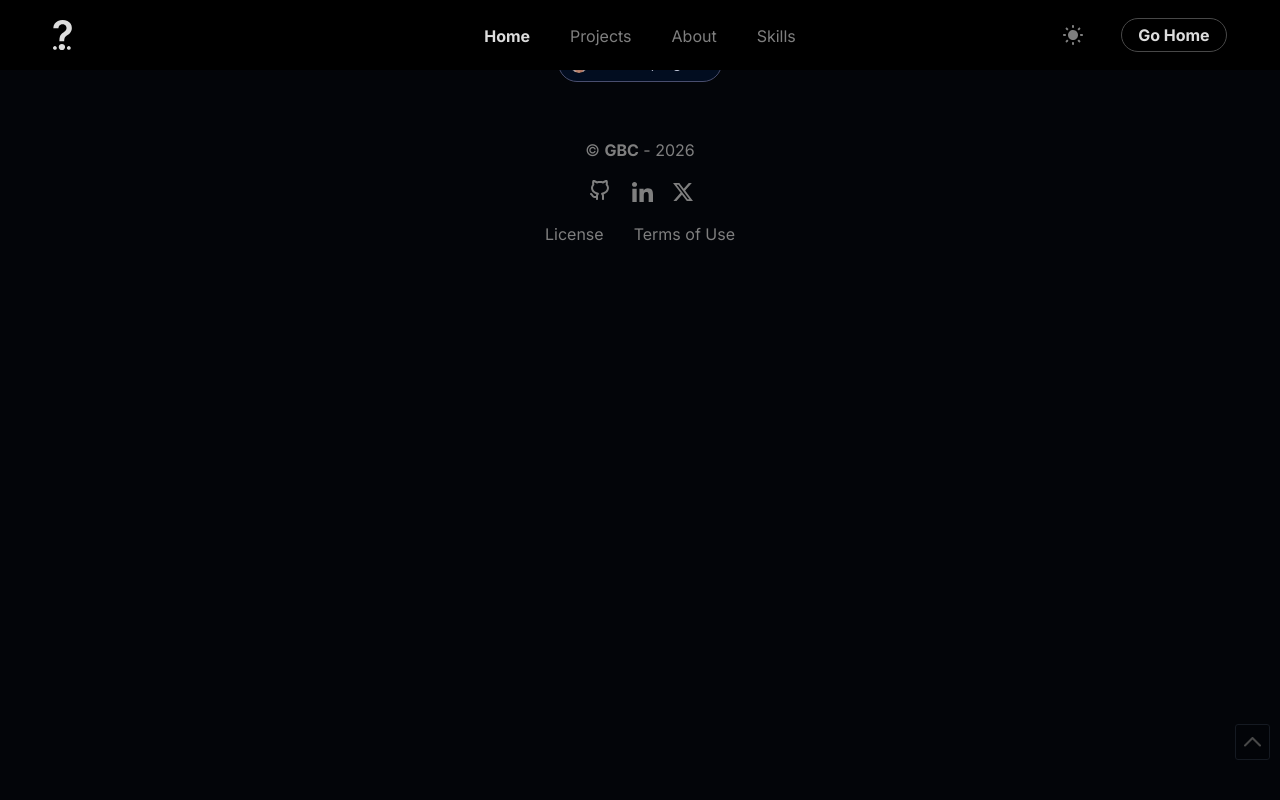
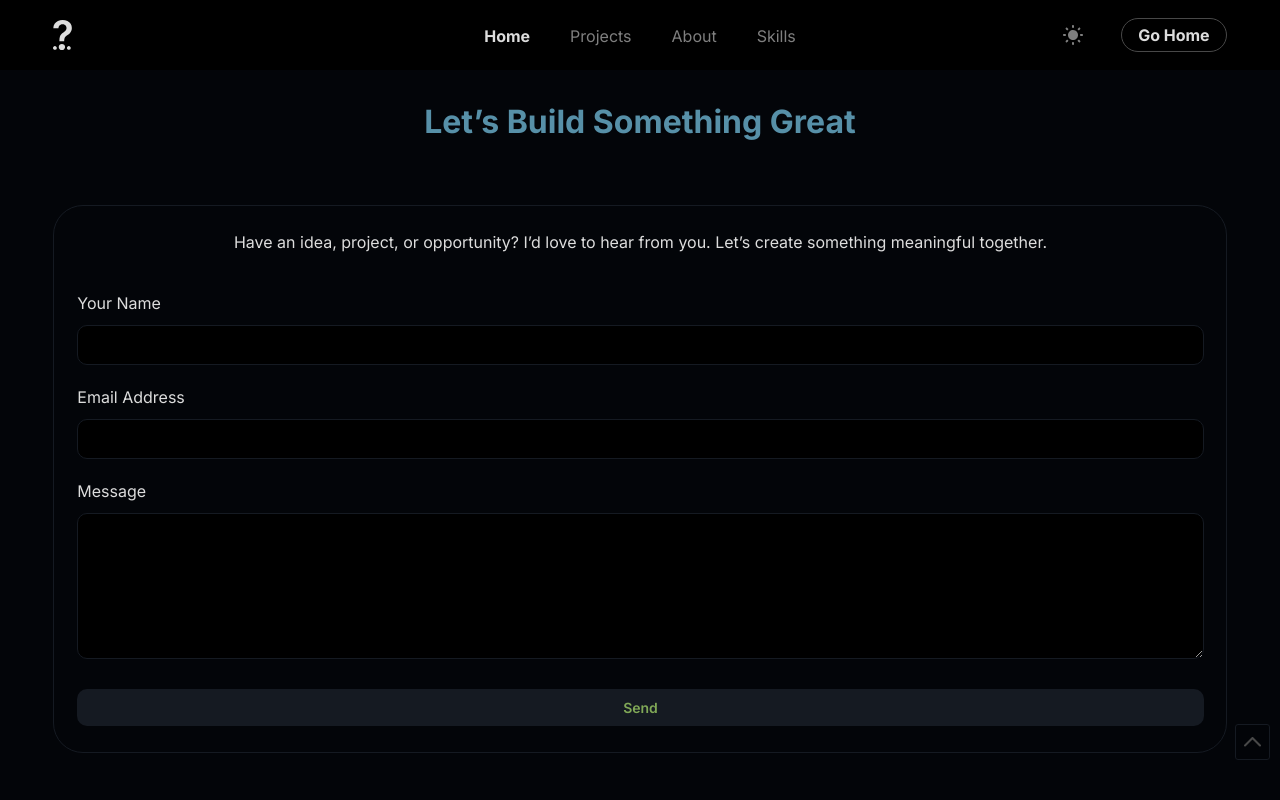
Before and after one commit to Gobindo-Chakraborty/hellogbc, a Next.js app: page /contact in a window 1280 px wide. Shown: the top 800 px of the page. Built offline with nearby package versions, Linux system fonts and the light colour scheme.

Commit message:
Contact form added to the contact page

```diff
--- a/app/contact/page.tsx
+++ b/app/contact/page.tsx
@@ -1,10 +1,9 @@
-import WIP from "@/components/ui/WIP";
+import ContactForm from "@/components/pages/contact/ContactForm";
 
 export default function ContactPage() {
   return (
     <>
-      <h1>Contact Page</h1>
-      <WIP />
+      <ContactForm />
     </>
   );
 }
--- /dev/null
+++ b/components/pages/contact/ContactForm.tsx
@@ -0,0 +1,67 @@
+import Ruler from "@/components/ui/Ruler";
+
+export default function ContactForm() {
+  return (
+    <section className="mt-25">
+      <div className="container mx-auto w-11/12 pb-6.5">
+        <h1 className="text-heading-1 xs:text-[2rem] mb-7.5 text-center text-xl font-bold md:mb-15">
+          Let’s Build Something Great
+        </h1>
+
+        <form
+          action=""
+          className="border-secondary-bg-dark-1 rounded-[30px] border pt-6 pr-5.5 pb-6.5 pl-5.75"
+        >
+          <p className="text-center">
+            Have an idea, project, or opportunity? I’d love to hear from you.
+            Let’s create something meaningful together.
+          </p>
+
+          <div className="mt-9.25 flex flex-col items-start gap-2.5">
+            <label htmlFor="name" className="">
+              Your Name
+            </label>
+            <input
+              className="border-secondary-bg-dark-1 bg-secondary-bg h-10 w-full rounded-[10px] border"
+              type="text"
+              name="name"
+              id="name"
+              required
+            />
+          </div>
+
+          <div className="mt-5 flex flex-col items-start gap-2.5">
+            <label htmlFor="email">Email Address</label>
+            <input
+              className="border-secondary-bg-dark-1 bg-secondary-bg h-10 w-full rounded-[10px] border"
+              type="email"
+              name="email"
+              id="email"
+              required
+            />
+          </div>
+
+          <div className="mt-5 flex flex-col items-start gap-2.5">
+            <label htmlFor="message">Message</label>
+            <textarea
+              className="border-secondary-bg-dark-1 bg-secondary-bg w-full rounded-[10px] border"
+              name="message"
+              id="message"
+              rows={6}
+              required
+            />
+          </div>
+
+          <button
+            className="bg-secondary-bg-dark-1 text-completion-status mt-7.5 w-full rounded-[10px] pt-3 pb-2.75 text-sm leading-[100%] font-semibold"
+            type="submit"
+          >
+            Send
+          </button>
+        </form>
+      </div>
+
+      <Ruler />
+    </section>
+  );
+}
```
